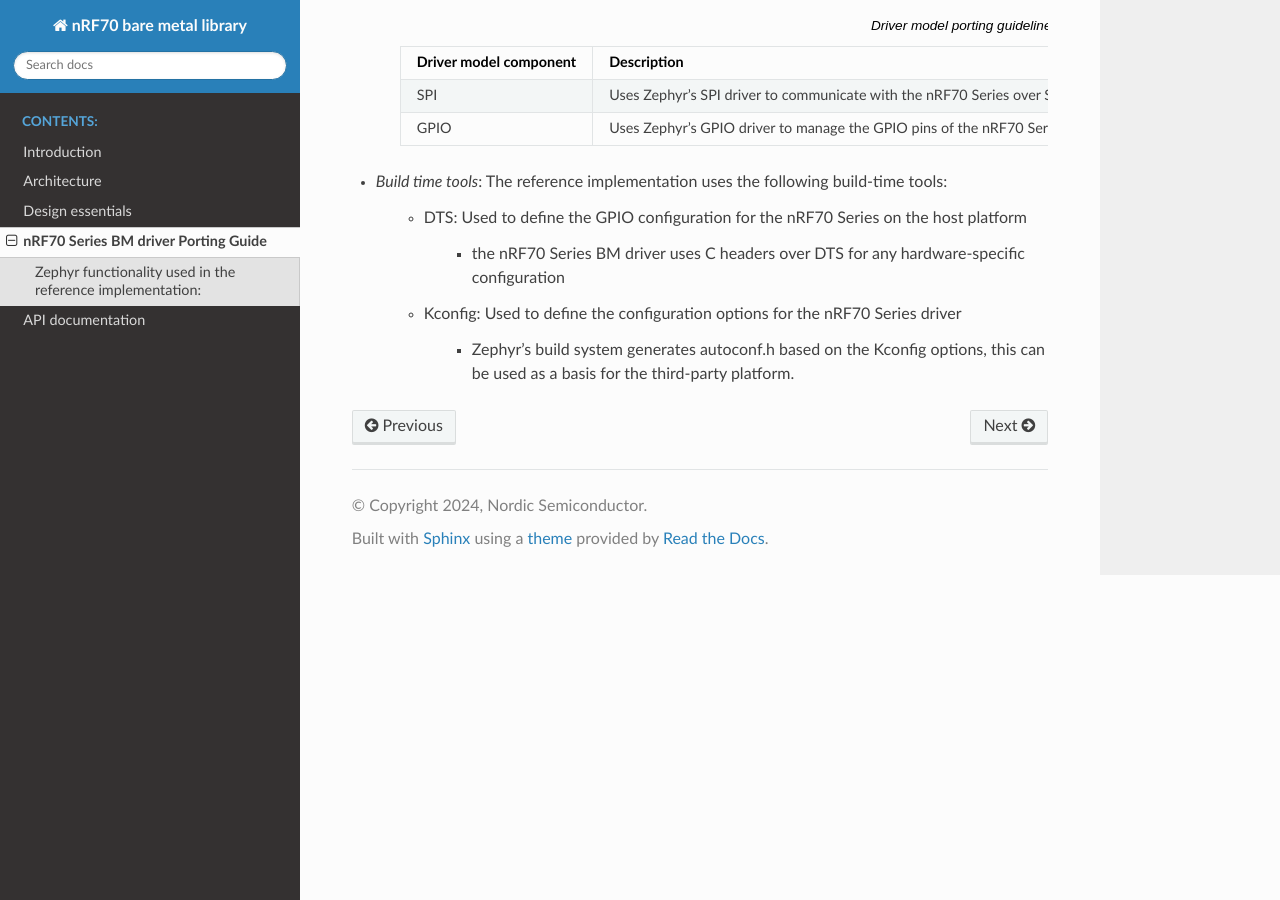
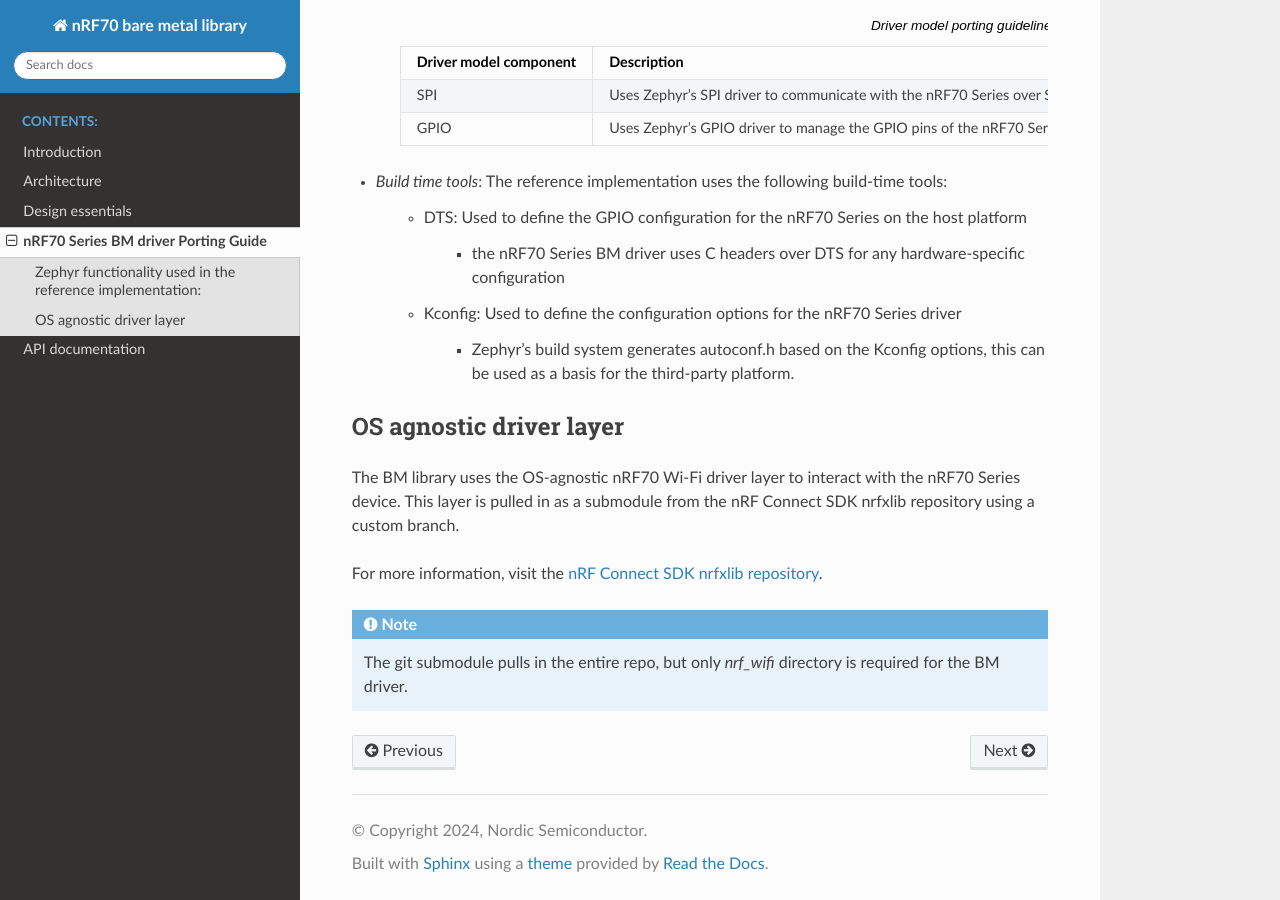
Before and after one commit to nrfconnect/nrf70-bm, a Sphinx documentation site: the page built from nrf70_bm_lib/docs/source/nrf70_bm_porting_guide.rst, in a window 1280 px wide and 900 px high, scrolled down 862 px. Built offline with Sphinx 7.4.7 and the Read the Docs theme 2.0.0, drawn with Linux system fonts in a browser that asks for light colours.

Commit message:
Add a note about relevant parts of nrfxlib
For poritng only "nrf_wifi" is needed.

Signed-off-by: Chaitanya Tata <Chaitanya.Tata@nordicsemi.no>

```diff
--- a/nrf70_bm_lib/docs/source/nrf70_bm_porting_guide.rst
+++ b/nrf70_bm_lib/docs/source/nrf70_bm_porting_guide.rst
@@ -76,3 +76,15 @@ The reference implementation of the BM Driver for the Zephyr RTOS uses build-tim
     - Kconfig: Used to define the configuration options for the nRF70 Series driver
 
         - Zephyr's build system generates autoconf.h based on the Kconfig options, this can be used as a basis for the third-party platform.
+
+OS agnostic driver layer
+************************
+
+The BM library uses the OS-agnostic nRF70 Wi-Fi driver layer to interact with the nRF70 Series device.
+This layer is pulled in as a submodule from the nRF Connect SDK nrfxlib repository using a custom branch.
+
+For more information, visit the `nRF Connect SDK nrfxlib repository <https://github.com/nrfconnect/sdk-nrfxlib>`_.
+
+.. note ::
+
+   The git submodule pulls in the entire repo, but only `nrf_wifi` directory is required for the BM driver.
```
